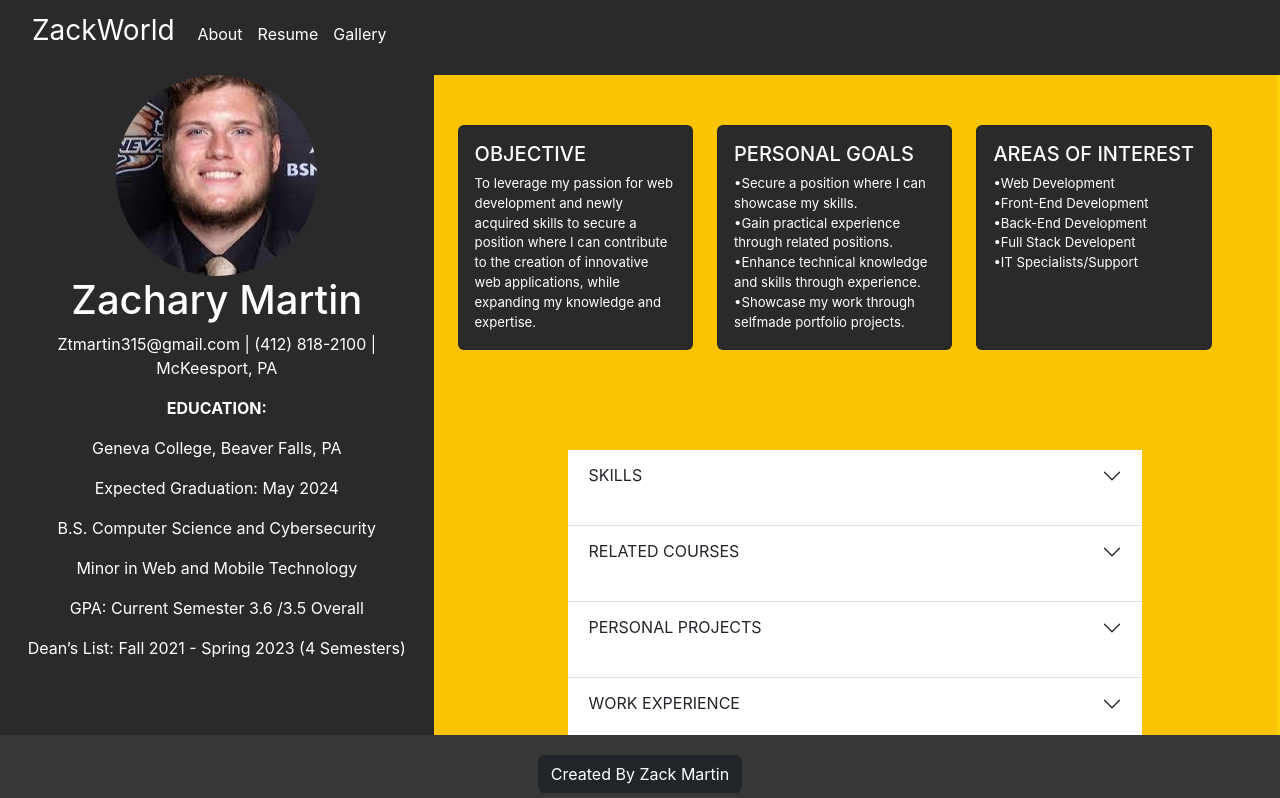
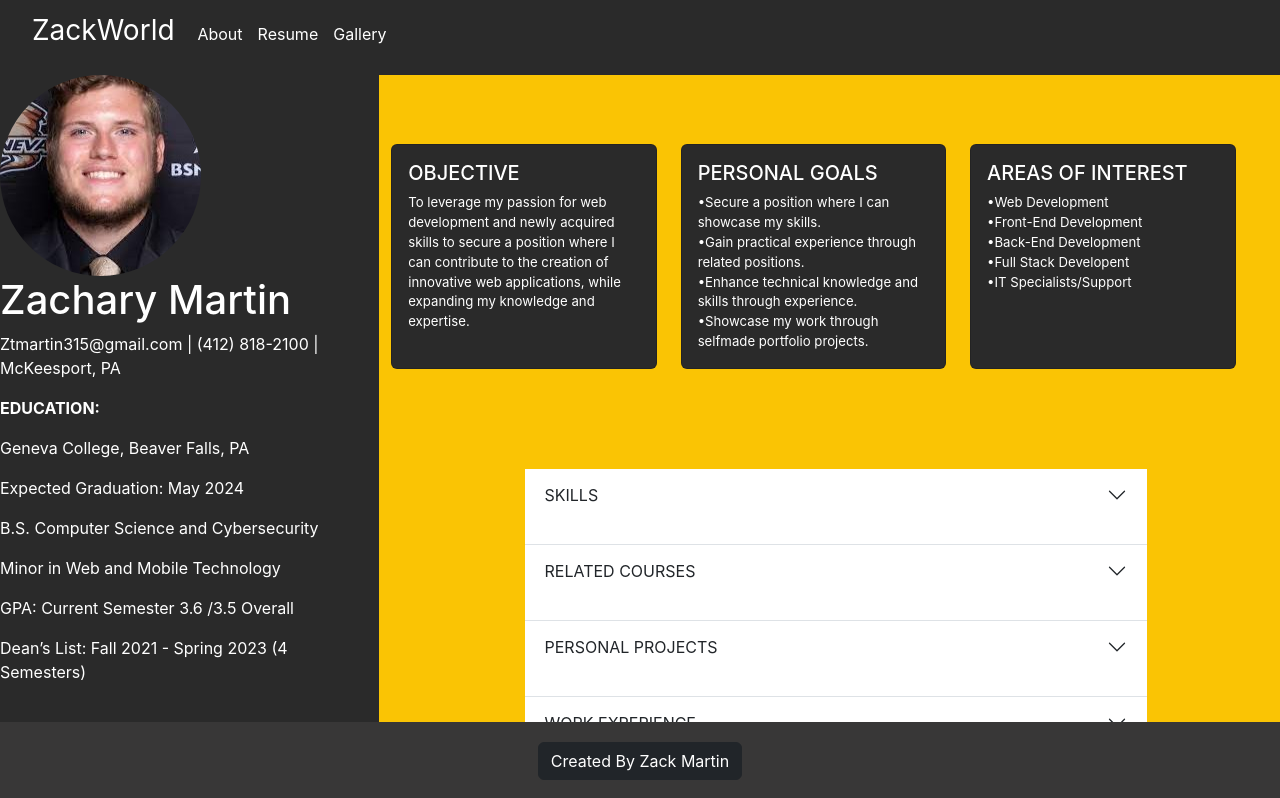
Before and after one commit to Ztmartin315/ZackWorld_React, a React (Create React App) app: page /resume in a window 1280 px wide. Shown: the top 798 px of the page. Built offline with nearby package versions, Linux system fonts and the light colour scheme.

Commit message:
touch ups

```diff
--- a/src/pages/resume.js
+++ b/src/pages/resume.js
@@ -17,14 +17,14 @@ function Resume() {
 
 
   return (
-    <div className="App">
-      <header className="App-header">
+    <div className="Resume">
+      <header className="Resume-header">
       </header>
 
       <body class="body1">
-        <div class="container">
+        <div class="bodyContainer">
           <div class="row">
-            <div class="col" id="column1">
+            <div class="col-3" id="column1">
               <img class="self" src={require("../images/Zack.jpg")} />
               <h1>Zachary Martin</h1>
               <p>Ztmartin315@gmail.com  |   (412) 818-2100  |  McKeesport, PA</p>
@@ -37,10 +37,10 @@ function Resume() {
               <p>Dean’s List: Fall 2021 - Spring 2023 (4 Semesters)</p>
 
             </div>
-            <div class="col" id="column2">
+            <div class="col-9" id="column2">
 
               <div class="cards">
-                <div className="container">
+                <div className="row-container">
                   <div className="row">
                     <div className="col-md-4">
                       <div className="card">
--- a/src/styles/resume.css
+++ b/src/styles/resume.css
@@ -1,10 +1,9 @@
 html,
 .body1 {
-    height: calc(100% + var(--footer-height));
-
     color: black;
-    margin: 0;
     padding: 0;
+    margin-right: auto;
+    margin-left: auto;
 }
 
 .accBod {
@@ -19,31 +18,45 @@ html,
 
 }
 
-.App {
+.Resume {
+    min-height: 100vh;
+
     display: flex;
     flex-direction: column;
-    min-height: 100vh;
 }
+
 
 .accordion-container {
     margin-top: 100px !important;
     width: 70%;
-
-
+    margin-bottom: 8%;
     margin-left: auto;
     margin-right: auto;
+    overflow-y: auto;
 }
 
+.row {
 
+    display: flex;
+    flex-wrap: wrap;
+    /* Wrap columns to next row on smaller screens */
+    justify-content: center;
+}
 
-.body1 {
-    margin: 0;
-    padding: 0;
-    margin-right: 0 !important;
+.col-3 {
+    flex: 0 0 30%;
+    /* Adjust column width as needed for different screen sizes */
+    max-width: 30%;
+    /* Ensure the column doesn't grow beyond 30% */
+}
 
-    background-color: rgb(249, 212, 7);
+.col-9 {
+    flex: 0 0 70%;
+    /* Adjust column width as needed for different screen sizes */
+    max-width: 70%;
+    /* Ensure the column doesn't grow beyond 70% */
+}
 
-}
 
 .self {
     border-radius: 50%;
@@ -59,65 +72,72 @@ html,
     font-size: .825rem;
     margin-left: auto;
     margin-right: auto;
-
+    width: 100%;
+    overflow-y: auto;
 }
 
-.container {
-    margin: 0 !important;
-    padding-bottom: calc(100vh - var(--footer-height));
+.row-container {
+    flex: 1;
+    /* Take up remaining vertical space */
+    display: flex;
+    justify-content: center;
+}
 
-}
 
 .accordion {
 
     padding: 0;
-
+    margin-left: auto;
+    margin-right: auto;
     text-align: left;
     font-size: 1rem;
+    overflow-y: auto;
 
 }
 
 .cards {
 
-    margin-top: 25px;
-    margin-bottom: 25px;
+    margin-top: 5%;
+    margin-bottom: 5%;
 
     margin-right: 5%;
     margin-left: auto;
-}
-
-.col {
-    height: 950px;
 }
 
 
 
 #column1 {
     background-color: rgb(42, 42, 42);
-    margin-left: 0 !important;
-    flex: 1;
     color: white;
+
 
 }
 
 #column2 {
     background-color: #fac404;
-
-
-    margin-right: -12%;
-    flex: 2;
-
 }
 
 
 .footer {
 
-    margin-top: auto;
+
     color: #f5f5f5;
     background-color: black;
-    padding: 20px;
     text-align: center;
-    --footer-height: 65px;
-    height: var(--footer-height);
+    height: 5% !important;
 
 }
+
+@media (max-width: 768px) {
+    .col-3 {
+        flex: 0 0 100%;
+        /* On smaller screens, make the column take up the full width */
+        max-width: 100%;
+    }
+
+    .col-9 {
+        flex: 0 0 100%;
+        /* On smaller screens, make the column take up the full width */
+        max-width: 100%;
+    }
+}
```
